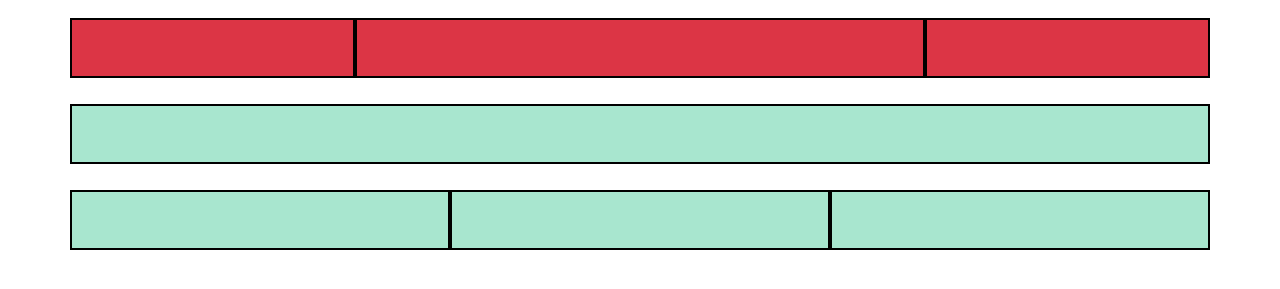
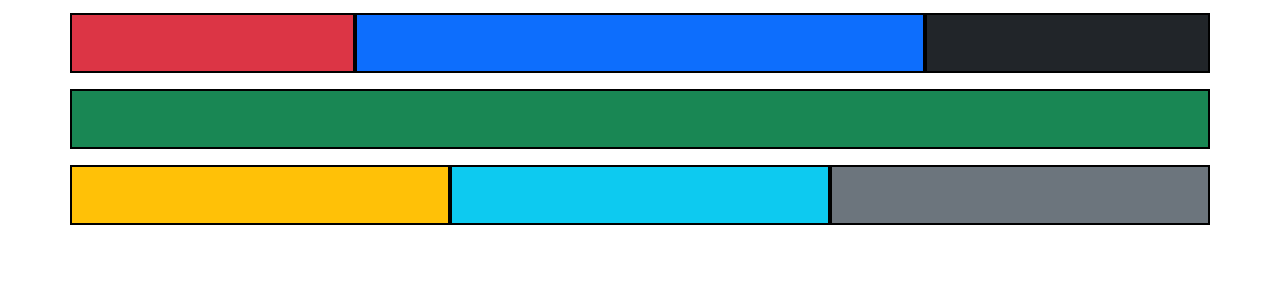
Before and after one commit to qwerchik9/qwerchik9.github.com, a plain HTML site: page index.html in a window 1280 px wide. Shown: the part 71-360 px from the top of the page. Drawn offline with nearby package versions, Linux system fonts and the light colour scheme.

Commit message:
Update index.html

```diff
--- a/index.html
+++ b/index.html
@@ -14,10 +14,8 @@
             margin-bottom: 1rem;
         }
         .block {
+            height: 60px;
             border: 2px solid black;
-            background-color: #a8e6cf; /* Зелёный */
-            height: 60px;
-            margin: 5px 0;
         }
     </style>
 </head>
@@ -29,21 +27,21 @@
     <div class="container">
         <!-- Ряд 1: три колонки -->
         <div class="row">
-            <div class="col-3 bg-danger block"></div>
-            <div class="col-6 bg-danger block"></div>
-            <div class="col-3 bg-danger block"></div>
+            <div class="col-3 bg-danger block"></div>      <!-- Красный (ошибка) -->
+            <div class="col-6 bg-primary block"></div>    <!-- Синий (primary) -->
+            <div class="col-3 bg-dark block"></div>       <!-- Тёмный -->
         </div>
 
         <!-- Ряд 2: один широкий блок -->
         <div class="row mt-3">
-            <div class="col-12 block"></div>
+            <div class="col-12 bg-success block"></div>   <!-- Зелёный (success) -->
         </div>
 
         <!-- Ряд 3: три равных блока -->
         <div class="row mt-3">
-            <div class="col-4 block"></div>
-            <div class="col-4 block"></div>
-            <div class="col-4 block"></div>
+            <div class="col-4 bg-warning block"></div>    <!-- Жёлтый (warning) -->
+            <div class="col-4 bg-info block"></div>       <!-- Голубой (info) -->
+            <div class="col-4 bg-secondary block"></div>  <!-- Серый (secondary) -->
         </div>
     </div>
 </body>
```
